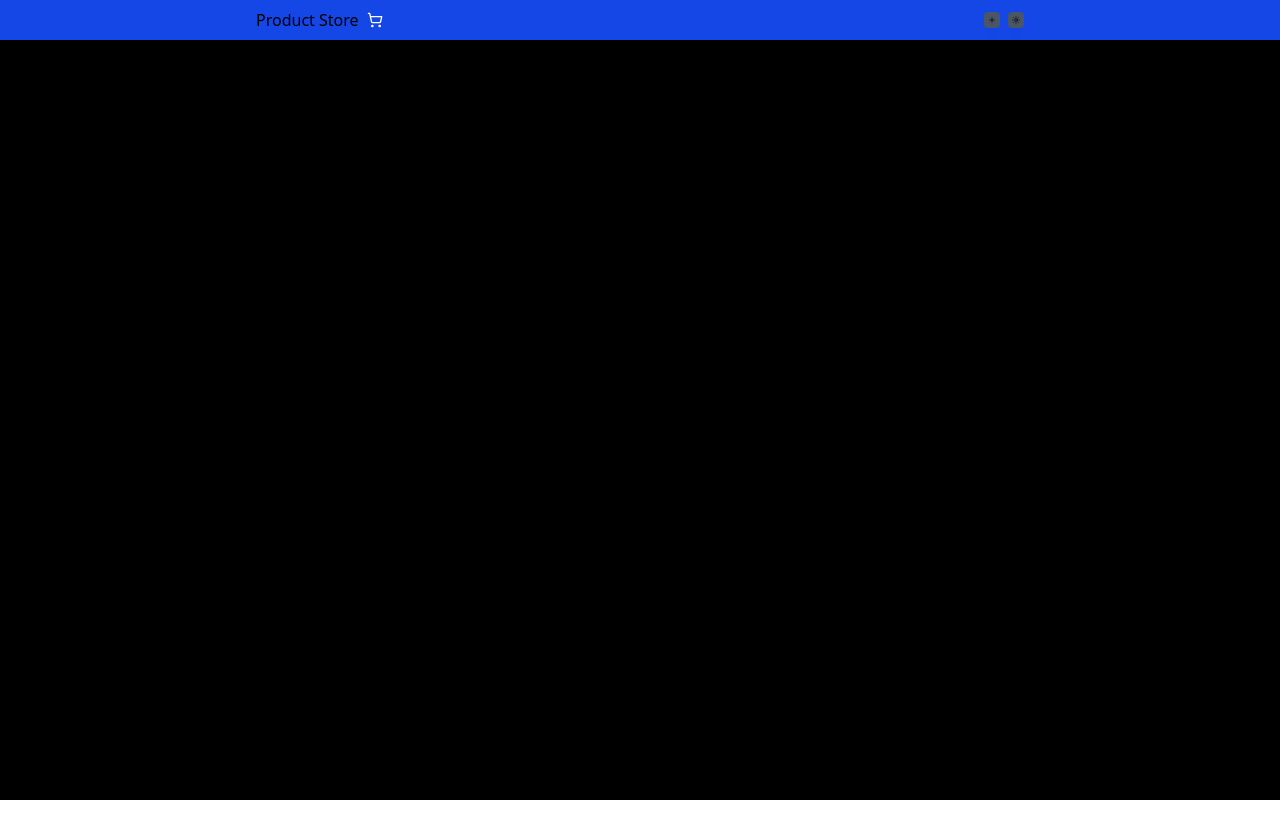
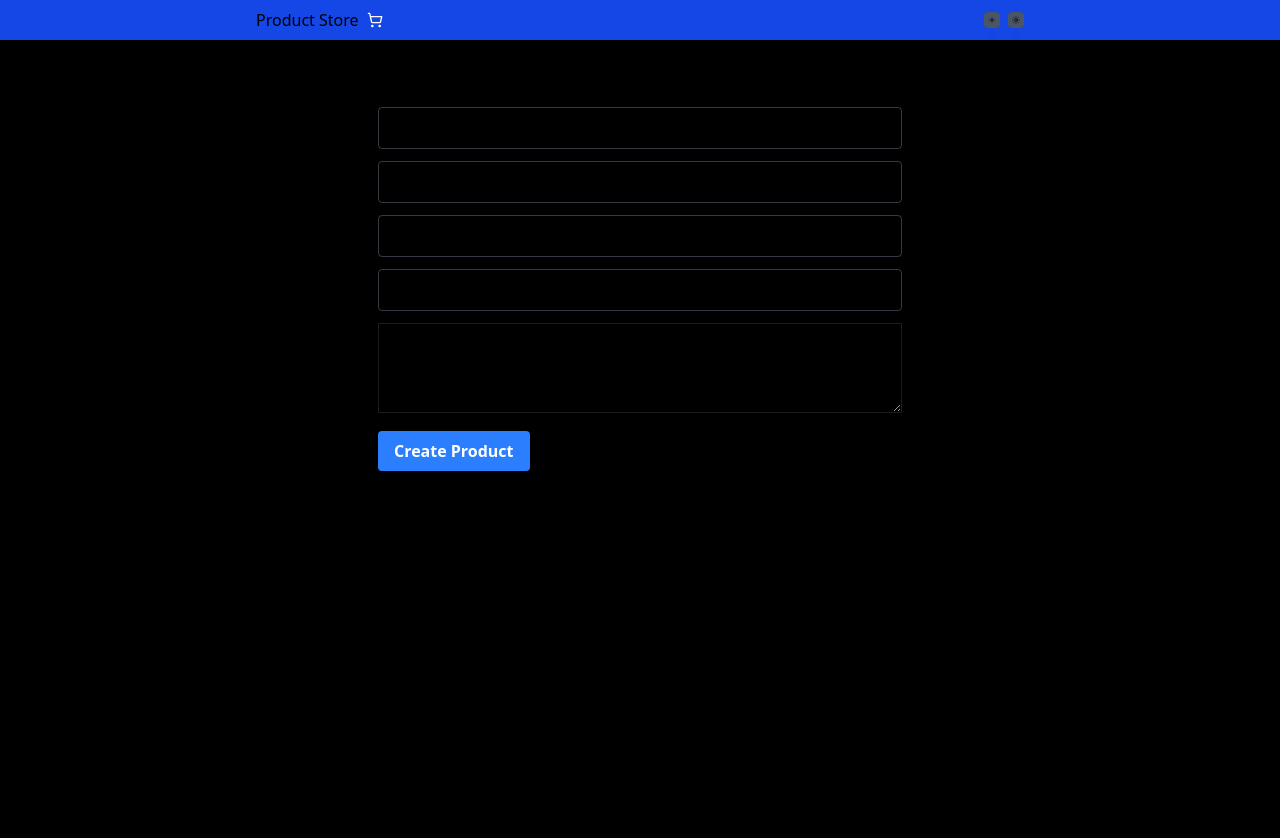
Before and after one commit to abdulhafiz999/product-store-mern-stack, a React (Vite) app in the folder frontend/: page /create-product in a window 1280 px wide. Before the commit the page ends 800 px from the top, so only its background shows below. Built offline with nearby package versions, Linux system fonts and the light colour scheme; what @radix-ui/themes would draw is missing.

Commit message:
Added createProduct pages section

```diff
--- a/frontend/src/components/ProductCard.jsx
+++ b/frontend/src/components/ProductCard.jsx
@@ -15,12 +15,12 @@ function ProductCard({ key, product, setShowModal, setProductId }) {
         <img
           src={product?.imageUrl}
           alt={product?.name}
-          className="overflow-hidden rounded-t h-18 w-full"
+          className="overflow-hidden rounded-t w-full h-28"
         />
         <div className="p-1">
           <h4>{product?.name}</h4>
           <p>${product?.price}</p>
-          <p>{product?.description}</p>
+          <p className="line-clamp-3">{product?.description}</p>
           <div className="flex space-x-2 mt-2">
             <PenBox size={18} className="p-1 bg-blue-400 text-black rounded cursor-pointer" />
 
--- a/frontend/src/pages/CreatePage.jsx
+++ b/frontend/src/pages/CreatePage.jsx
@@ -1,11 +1,128 @@
-import React from 'react'
+import React, { useState } from "react";
+import { useNavigate } from "react-router-dom";
 
 function CreatePage() {
+  const navigate = useNavigate()
+  const [newProduct, setNewProduct] = useState({
+    name: "",
+    price: "",
+    stock: "",
+    description: "",
+    imageUrl: "",
+    description: "",
+  });
+
+  const submitProduct = async (e) => {
+    e.preventDefault();
+
+    const serializedData = {
+      name: newProduct.name,
+      price: parseFloat(newProduct.price),
+      stock: Number(newProduct.stock),
+      imageUrl: newProduct.imageUrl,
+      description: newProduct.description,
+    };
+
+    console.log("New Product Data:", serializedData);
+    try {
+      //create the fetch method
+      const response = await fetch("http://localhost:3000/api/products", {
+        method: "POST",
+        headers: {
+          "Content-Type": "application/json",
+        },
+        body: JSON.stringify(serializedData),
+      });
+
+      if (response.ok) {
+        const data = response.json();
+        console.log("Product created successfully", data.product);
+        navigate("/")
+      }
+    } catch (error) {
+      console.error("Error creating product:", error);
+    }
+  };
   return (
-    <div>
-      CreatePage
+    <div className="w-full border h-screen">
+      <div className="border-2 p-6 max-w-xl mx-auto">
+        <h2 className="text-center font-bold mb-4 ">Create a new Product</h2>
+        <form onSubmit={submitProduct} action="" className=" dark:bg-gray-950">
+          <div className="w-full mb-3">
+            <input
+              type="text"
+              id="name"
+              value={newProduct.name}
+              onChange={(e) =>
+                setNewProduct({ ...newProduct, name: e.target.value })
+              }
+              placeholder="Enter product Name"
+              className="w-full px-4 py-2 rounded border   border-gray-500/50"
+            />
+          </div>
+
+          <div className="w-full">
+            <input
+              type="float"
+              id="price"
+              min={0}
+              value={newProduct.price}
+              onChange={(e) =>
+                setNewProduct({ ...newProduct, price: e.target.value })
+              }
+              placeholder="Enter product Price"
+              className="border  border-gray-500/50 w-full px-4 py-2 rounded mb-3 outline-none cursor-pointer"
+            />
+          </div>
+          <div className="w-full">
+            <input
+              type="url"
+              id="url"
+              min={0}
+              value={newProduct.imageUrl}
+              onChange={(e) =>
+                setNewProduct({ ...newProduct, imageUrl: e.target.value })
+              }
+              placeholder="Enter Image URL"
+              className="border  border-gray-500/50 w-full px-4 py-2 rounded mb-3 outline-none cursor-pointer"
+            />
+          </div>
+
+          <div className="w-full">
+            <input
+              type="number"
+              id="stock"
+              min={0}
+              value={newProduct.stock}
+              onChange={(e) =>
+                setNewProduct({ ...newProduct, stock: e.target.value })
+              }
+              placeholder="Enter product Stock"
+              className="border border-gray-500/50 w-full px-4 py-2 rounded mb-3 outline-none "
+            />
+          </div>
+
+          <textarea
+            name=""
+            id=""
+            placeholder="Enter product Description"
+            className="border border-gray-500/25 w-full outline-none py-2 px-4 "
+            rows={3}
+            value={newProduct.description}
+            onChange={(e) =>
+              setNewProduct({ ...newProduct, description: e.target.value })
+            }
+          ></textarea>
+          <button
+            type="submit"
+            className="bg-blue-500 text-white font-bold px-4 py-2 rounded mt-3 hover:bg-blue-800 cursor-pointer"
+          >
+            Create Product
+          </button>
+        </form>
+      </div>
     </div>
-  )
+  );
 }
 
-export default CreatePage
+export default CreatePage;
```
Also changed, not shown: 1 other file (tests, documents, lock files or other folders).
